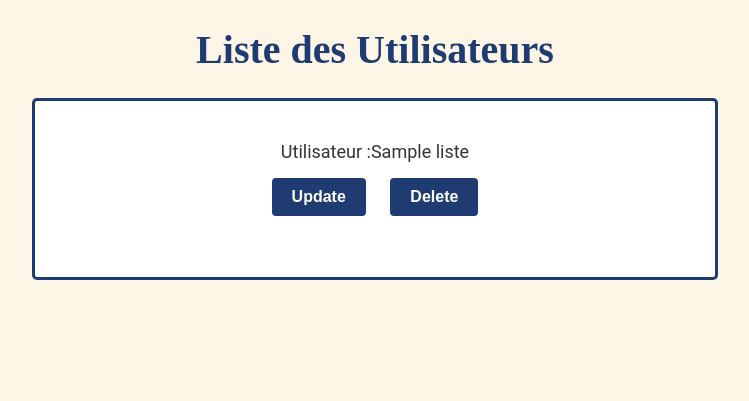
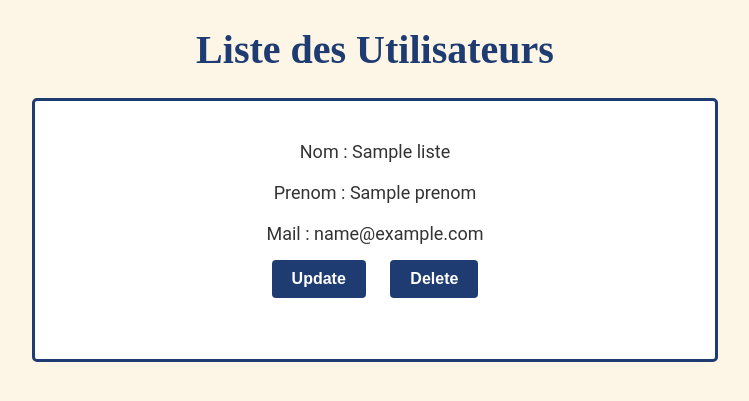
Before and after one commit to julesgtz/SAE23_push, a Django app: template adminsite/templates/adminsite/utilisateurs/affiche.html in a window 1280 px wide. Shown: the part 145-546 px from the top of the page, without its empty margins (265-1014 px from the left). Run offline with Django 3.2, Linux system fonts and the light colour scheme; the template is opened without the code that fills it: most values are stand-ins (such as "Sample title", 1, 10 or a date in 2020).

Commit message:
Update affiche.html
nat

```diff
--- a/adminsite/templates/adminsite/utilisateurs/affiche.html
+++ b/adminsite/templates/adminsite/utilisateurs/affiche.html
@@ -13,7 +13,9 @@
 
     <ol>
         {% for l in liste %}
-        <p>Utilisateur :{{l}}</p>
+        <p>Nom : {{l.nom}}</p>
+        <p>Prenom : {{l.prenom}}</p>
+        <p>Mail : {{l.email}}</p>
     <a href="/adminsite/utilisateurs/update/{{l.id}}/">
     <input type="submit" value="Update" class="button">{% csrf_token %}</a>
 
```
